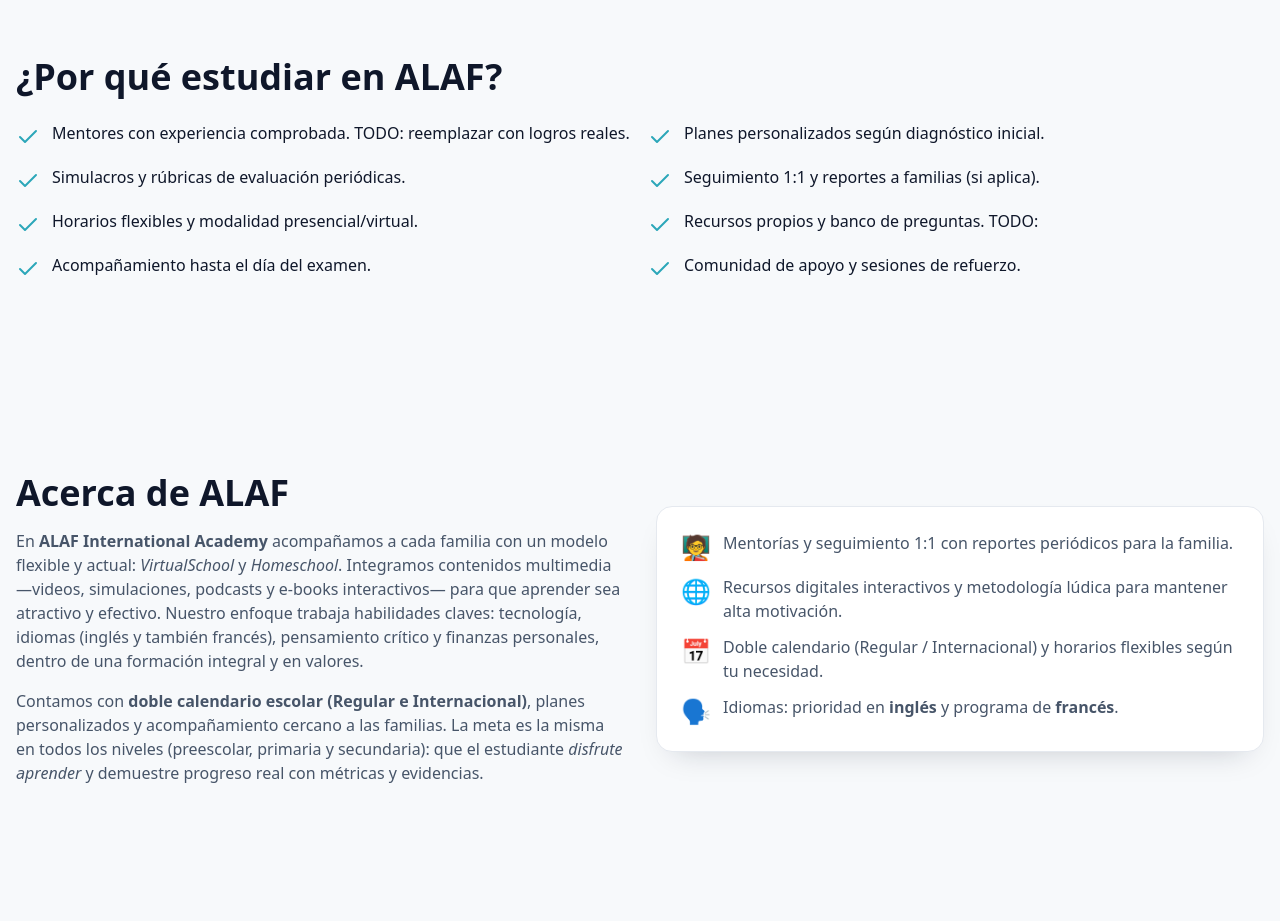
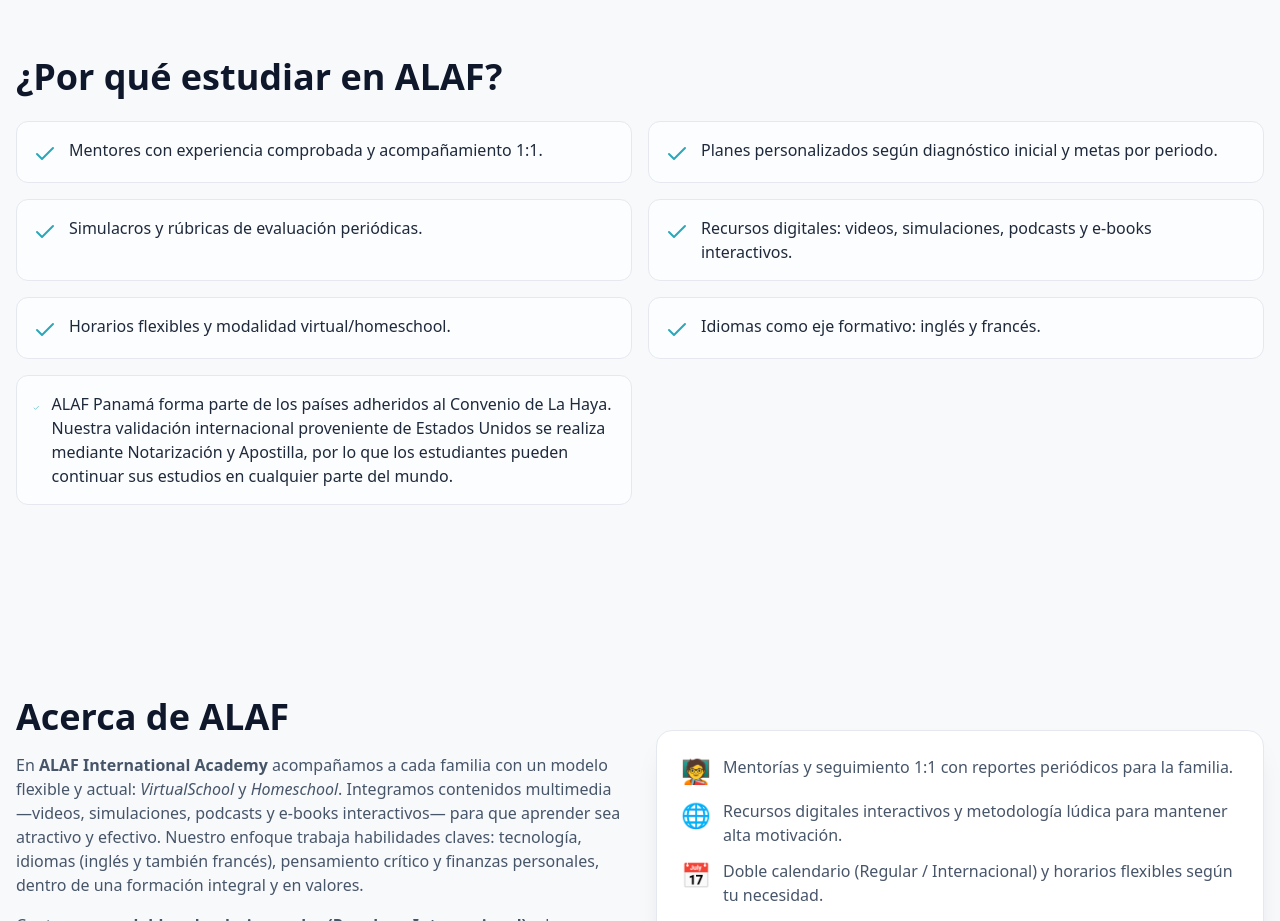
Before and after one commit to lulabtechnology/Alaf, a Next.js app: page / in a window 1280 px wide. Shown: the part 1220-2141 px from the top of the page. Built offline with nearby package versions, Linux system fonts and the light colour scheme.

Commit message:
Update why-us.tsx

```diff
--- a/app/(site)/components/why-us.tsx
+++ b/app/(site)/components/why-us.tsx
@@ -1,17 +1,15 @@
-import { Check } from 'lucide-react';
-
+import { Check } from "lucide-react";
 
 const bullets = [
-'Mentores con experiencia comprobada. TODO: reemplazar con logros reales.',
-'Planes personalizados según diagnóstico inicial.',
-'Simulacros y rúbricas de evaluación periódicas.',
-'Seguimiento 1:1 y reportes a familias (si aplica).',
-'Horarios flexibles y modalidad presencial/virtual.',
-'Recursos propios y banco de preguntas. TODO:',
-'Acompañamiento hasta el día del examen.',
-'Comunidad de apoyo y sesiones de refuerzo.'
+  "Mentores con experiencia comprobada y acompañamiento 1:1.",
+  "Planes personalizados según diagnóstico inicial y metas por periodo.",
+  "Simulacros y rúbricas de evaluación periódicas.",
+  "Recursos digitales: videos, simulaciones, podcasts y e-books interactivos.",
+  "Horarios flexibles y modalidad virtual/homeschool.",
+  "Idiomas como eje formativo: inglés y francés.",
+  // Bloque legal solicitado:
+  "ALAF Panamá forma parte de los países adheridos al Convenio de La Haya. Nuestra validación internacional proveniente de Estados Unidos se realiza mediante Notarización y Apostilla, por lo que los estudiantes pueden continuar sus estudios en cualquier parte del mundo."
 ];
-
 
 export function WhyUs() {
   return (
@@ -20,8 +18,9 @@
         <h2 className="h2 mb-6">¿Por qué estudiar en ALAF?</h2>
         <ul className="grid md:grid-cols-2 gap-4">
           {bullets.map((b, i) => (
-<li key={i} className="flex items-start gap-3">
-<Check className="mt-1" /> <span>{b}</span>
+            <li key={i} className="flex items-start gap-3 bg-white/70 rounded-xl border border-[var(--border)] p-4">
+              <Check className="mt-1 text-[var(--brand-teal)]" />
+              <span className="text-slate-800">{b}</span>
             </li>
           ))}
         </ul>
```
Lines whose indentation alone changed are shown as unchanged.
